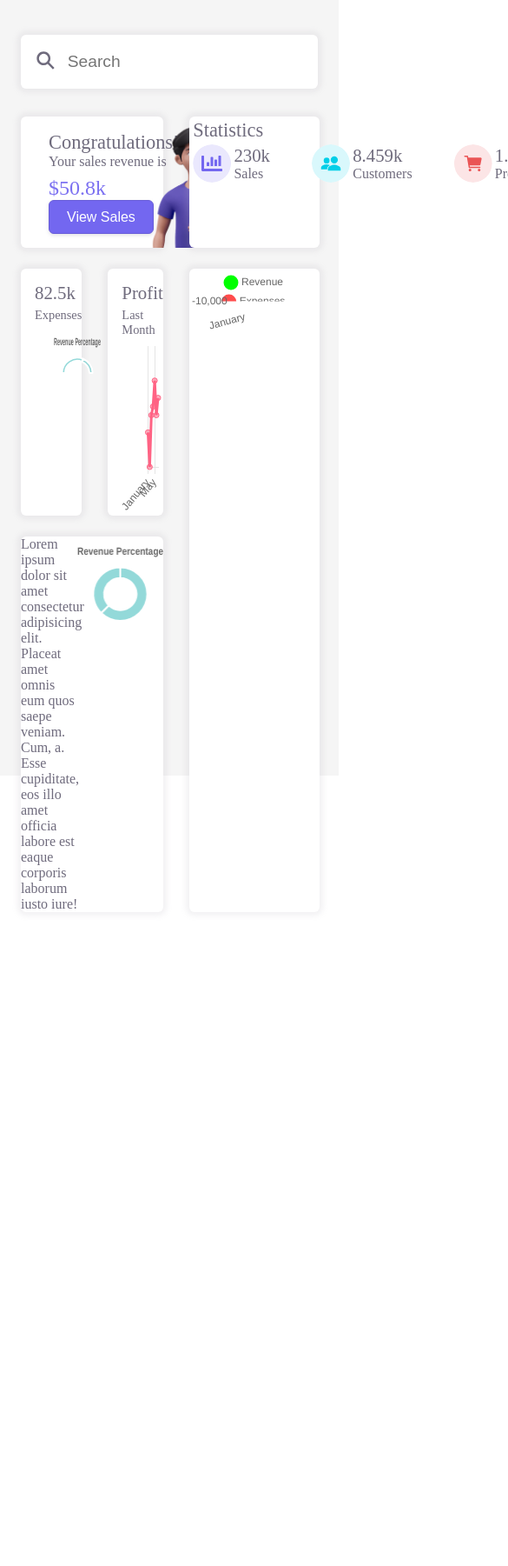
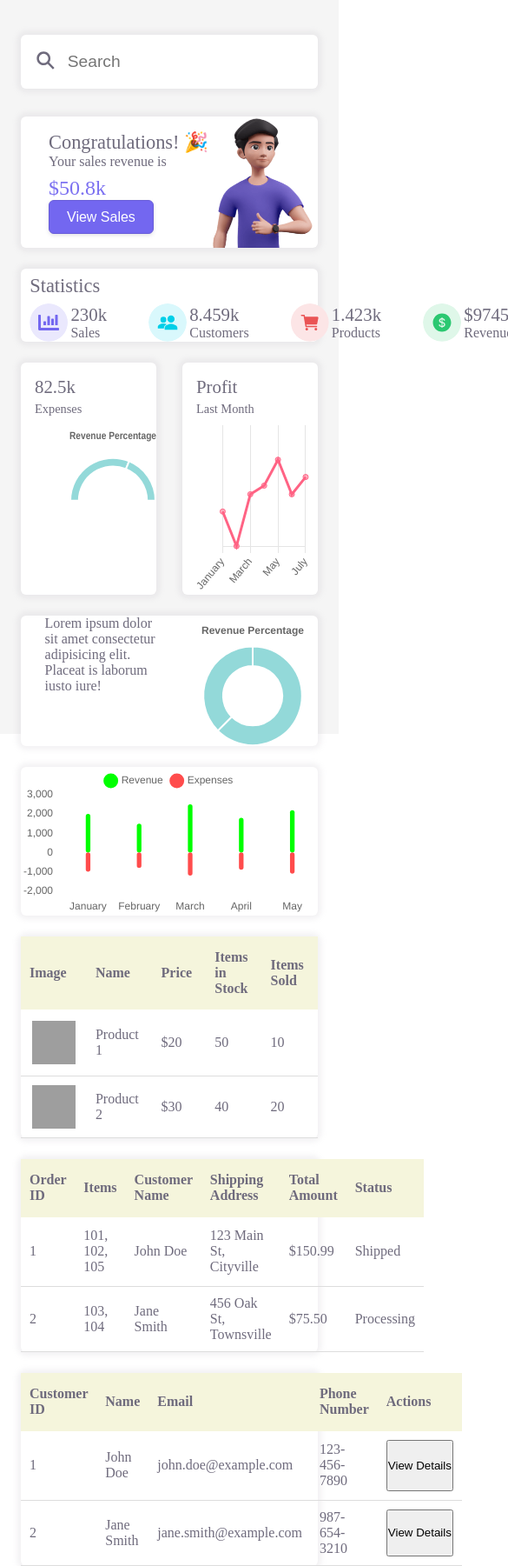
Before and after one commit to moeez-ktk/E-Commerce-Web-App, a React (Vite) app: page / in a window 390 px wide. Shown: the top 1801 px of the page at 87% size, 585 px wide, since content can reach past the window. Before the commit the page ends 1049 px from the top, so only its background shows below. Built offline with nearby package versions, Linux system fonts and the light colour scheme; grey boxes are pictures that could not be loaded.

Commit message:
adding tables

```diff
--- a/src/components/Admin/Admin.css
+++ b/src/components/Admin/Admin.css
@@ -1,6 +1,11 @@
-.bgcol {
+.bgcol::before {
+  content: "";
   background-color: whitesmoke;
-  height: 100vh;
+  position: fixed;
+  top: 0;
+  left: 0;
+  width: 100%;
+  height: 100%;
 }
 
 p {
@@ -11,6 +16,10 @@ p {
 .ds {
   width: fit-content;
   height: fit-content;
+}
+
+button {
+  width: max-content;
 }
 
 /* SEARCH BAR */
@@ -79,12 +88,8 @@ aside {
 }
 
 #logo {
-  /* position: absolute; */
-  /* color: white; */
-  /* border: 1px solid red; */
   width: fit-content;
   height: fit-content;
-  /* top: 0; */
   display: flex;
   justify-content: center;
   align-items: center;
@@ -99,7 +104,6 @@ aside {
 }
 
 #tabs {
-  /* color: rgb(193, 192, 200); */
   margin-top: 2rem;
   display: flex;
   flex-direction: column;
@@ -113,39 +117,30 @@ aside {
   gap: 1rem;
   font-size: 1.2rem;
   align-items: center;
-  /* justify-content: center; */
 }
 
 .tab_logo {
-  /* color: white; */
   height: auto;
   width: auto;
 }
 
 /* CONTAINER */
 
+.subcontainer {
+  background-color: white;
+  box-shadow: 0 0 0.375rem 0.25rem rgba(165, 163, 174, 0.15);
+  backdrop-filter: saturate(200%) blur(6px);
+  width: 100%;
+  border-radius: 0.375rem;
+}
+
 .container {
-  /* border: 1px solid red; */
   position: absolute;
   height: 3.875rem;
   color: #6f6b7d;
   width: 79%;
   margin-left: 19%;
-  margin-top: 1rem;
   margin-top: 6.875rem;
-}
-
-.subcontainer {
-  background-color: white;
-  box-shadow: 0 0 0.375rem 0.25rem rgba(165, 163, 174, 0.15);
-  backdrop-filter: saturate(200%) blur(6px);
-  /* width: max-content; */
-  width: 100%;
-  /* border: 1px solid red; */
-  border-radius: 0.375rem;
-}
-
-.container {
   display: grid;
   grid-template-columns: 1fr 1fr 1fr 1fr 1fr;
   grid-template-rows: 1fr 1fr 1fr;
@@ -154,7 +149,10 @@ aside {
   grid-template-areas:
     "item1 item1 item2 item2 item2 item2 item2 item2"
     "item3 item4 item5 item5 item5 item5 item5 item5"
-    "item6 item6 item5 item5 item5 item5 item5 item5";
+    "item6 item6 item5 item5 item5 item5 item5 item5"
+    "item7 item7 item7 item7 item7 item7 item7 item7"
+    "item8 item8 item8 item8 item8 item8 item8 item8"
+    "item9 item9 item9 item9 item9 item9 item9 item9";
 }
 
 .item1 {
@@ -183,10 +181,20 @@ aside {
   grid-area: item6;
 }
 
+.item7 {
+  grid-area: item7;
+}
+.item8 {
+  grid-area: item8;
+}
+.item9 {
+  grid-area: item9;
+}
+
 /* ITEM1 */
 #avatar_img {
-  height: 140px;
-  width: auto;
+  min-width: 120px;
+  min-height: 150px;
   margin-left: auto;
   margin-top: auto;
   margin-right: 1rem;
@@ -383,6 +391,58 @@ aside {
   width: 150px !important;
 }
 
+/* TABLES SECTION */
+.container2 {
+  /* position: absolute; */
+  color: #6f6b7d;
+  /* margin-top: 49rem; */
+  height: fit-content;
+  display: flex;
+  flex-direction: column;
+  gap: 1rem;
+  /* margin-bottom: 2rem; */
+  /* border: 5px solid red; */
+}
+
+.subcontainer2 {
+  /* border: 5px solid red; */
+  background-color: white;
+  box-shadow: 0 0 0.375rem 0.25rem rgba(165, 163, 174, 0.15);
+  backdrop-filter: saturate(200%) blur(6px);
+  border-radius: 0.375rem;
+  width: fit-content;
+  margin-bottom: 1rem;
+}
+
+table {
+  /* border: 5px solid green; */
+  width: fit-content;
+  border-collapse: collapse;
+  /* margin-top: 20px; */
+  border: none;
+}
+
+th,
+td {
+  padding: 10px;
+  text-align: left;
+}
+
+th {
+  background-color: beige;
+}
+
+img {
+  max-width: 50px;
+  max-height: 50px;
+  display: block;
+  margin: 0 auto;
+}
+
+td {
+  border-bottom: 1px solid #ddd; /* Add bottom border to separate rows */
+}
+
 /* MEDIA QUERIES */
 
 @media screen and (max-width: 1200px) {
@@ -399,9 +459,36 @@ aside {
     width: calc(100% - 1.5rem * 2) !important;
     margin-left: auto;
   }
-  .container{
+  .container,
+  .container2 {
     width: calc(100% - 1.5rem * 2) !important;
     margin-left: auto;
+  }
+  .item8,
+  .item9 {
+    width: 100%;
+  }
+
+  .container {
+    grid-template-columns: 1fr 1fr 1fr 1fr 1fr 1fr 1fr 1fr;
+    grid-template-rows: 1fr 1fr 1fr;
+    gap: 1.5rem 30px;
+    grid-auto-flow: row;
+    grid-template-areas:
+      "item1 item1 item1 item2 item2 item2 item2 item2"
+      "item3 item3 item4 item4 item6 item6 item6 item6"
+      "item5 item5 item5 item5 item5 item5 item5 item5"
+      "item7 item7 item7 item7 item7 item7 item7 item7"
+      "item8 item8 item8 item8 item8 item8 item8 item8"
+      "item9 item9 item9 item9 item9 item9 item9 item9";
+  }
+
+  .item6 {
+    height: max-content;
+  }
+
+  .container2 {
+    margin-top: 77%;
   }
 }
 
@@ -415,3 +502,42 @@ aside {
     gap: 3rem;
   }
 }
+
+@media screen and (max-width: 1045px) {
+  .hide_col {
+    display: none;
+  }
+}
+
+@media screen and (max-width: 992px) {
+  .container {
+    width: calc(100% - 1.5rem * 2) !important;
+    grid-template-columns: 1fr 1fr 1fr 1fr;
+    grid-template-rows: 1fr 1fr 1fr 1fr;
+    grid-template-areas:
+      "item1 item1 item1 item1"
+      "item2 item2 item2 item2"
+      "item3 item4 item6 item6"
+      "item5 item5 item5 item5"
+      "item7 item7 item7 item7"
+      "item8 item8 item8 item8"
+      "item9 item9 item9 item9";
+  }
+}
+
+@media screen and (max-width: 767px) {
+  .container {
+    width: calc(100% - 1.5rem * 2) !important;
+    grid-template-columns: 1fr fr 1fr 1fr 1fr;
+    grid-template-rows: 1fr 1fr 1fr 1fr;
+    grid-template-areas:
+      "item1 item1 item1 item1"
+      "item2 item2 item2 item2"
+      "item3 item3 item4 item4"
+      "item6 item6 item6 item6"
+      "item5 item5 item5 item5"
+      "item7 item7 item7 item7"
+      "item8 item8 item8 item8"
+      "item9 item9 item9 item9";
+  }
+}
--- a/src/components/Admin/Admin.jsx
+++ b/src/components/Admin/Admin.jsx
@@ -180,6 +180,8 @@ const stackedOptions = {
   borderSkipped: "round", // Use rounded corners
 };
 
+// Tabs Data
+
 const tabs = [
   { logo: <FaChartBar className="tab_logo" />, name: "Statistics" },
   { logo: <FaTruck className="tab_logo" />, name: "Orders" },
@@ -189,12 +191,86 @@ const tabs = [
 
 const Tab = ({ logo, name }) => {
   return (
-    <div className="tab">
+    <div className="tab ds">
       {logo}
       {name}
     </div>
   );
 };
+
+// Tables Data
+
+const products = [
+  {
+    id: 1,
+    name: "Product 1",
+    price: 20,
+    stock: 50,
+    sold: 10,
+    imageUrl:
+      "https://images.unsplash.com/photo-1434389677669-e08b4cac3105?w=500&auto=format&fit=crop&q=60&ixlib=rb-4.0.3&ixid=M3wxMjA3fDB8MHxzZWFyY2h8N3x8Y2xvdGhlc3xlbnwwfHwwfHx8MA%3D%3D",
+  },
+  {
+    id: 2,
+    name: "Product 2",
+    price: 30,
+    stock: 40,
+    sold: 20,
+    imageUrl:
+      "https://images.unsplash.com/photo-1434389677669-e08b4cac3105?w=500&auto=format&fit=crop&q=60&ixlib=rb-4.0.3&ixid=M3wxMjA3fDB8MHxzZWFyY2h8N3x8Y2xvdGhlc3xlbnwwfHwwfHx8MA%3D%3D",
+  },
+];
+
+const orders = [
+  {
+    orderId: 1,
+    items: [101, 102, 105],
+    customerName: "John Doe",
+    orderDate: "2024-01-01",
+    shippingAddress: "123 Main St, Cityville",
+    totalAmount: 150.99,
+    status: "Shipped",
+    paymentMethod: "Credit Card",
+  },
+  {
+    orderId: 2,
+    items: [103, 104],
+    customerName: "Jane Smith",
+    orderDate: "2024-01-02",
+    shippingAddress: "456 Oak St, Townsville",
+    totalAmount: 75.5,
+    status: "Processing",
+    paymentMethod: "PayPal",
+  },
+  // Add more orders as needed
+];
+
+const customers = [
+  {
+    customerId: 1,
+    name: "John Doe",
+    email: "john.doe@example.com",
+    phoneNumber: "123-456-7890",
+    address: "123 Main St, Cityville",
+    totalOrders: 10,
+    totalSpend: 500.99,
+    registrationDate: "2024-01-01",
+    lastLoginDate: "2024-01-15",
+    status: "Active",
+  },
+  {
+    customerId: 2,
+    name: "Jane Smith",
+    email: "jane.smith@example.com",
+    phoneNumber: "987-654-3210",
+    address: "456 Oak St, Townsville",
+    totalOrders: 5,
+    totalSpend: 250.5,
+    registrationDate: "2024-01-02",
+    lastLoginDate: "2024-01-14",
+    status: "Inactive",
+  },
+];
 
 const TopBar = () => {
   // SEARCH BAR
@@ -214,7 +290,8 @@ const TopBar = () => {
         <button className="ds" onClick={handleSearch}>
           <IoSearchSharp className="search_icon" />
         </button>
-        <input className="ds"
+        <input
+          className="ds"
           type="text"
           placeholder="Search"
           value={query}
@@ -236,7 +313,7 @@ const Admin = () => {
             LOGO
           </div>
 
-          <div id="tabs">
+          <div id="tabs" className="ds">
             {tabs.map((tab) => (
               <Tab logo={tab.logo} name={tab.name} />
             ))}
@@ -335,8 +412,7 @@ const Admin = () => {
           <div className="item6 subcontainer">
             <div className="item6_text">
               Lorem ipsum dolor sit amet consectetur adipisicing elit. Placeat
-              amet omnis eum quos saepe veniam. Cum, a. Esse cupiditate, eos
-              illo amet officia labore est eaque corporis laborum iusto iure!
+              is laborum iusto iure!
             </div>
             <div>
               <Doughnut
@@ -346,6 +422,116 @@ const Admin = () => {
               />
             </div>
           </div>
+          {/* <div className="container2 ds"> */}
+            <div className="item7 subcontainer2">
+              <table>
+                <thead>
+                  <tr>
+                    <th>Image</th>
+                    <th>Name</th>
+                    <th>Price</th>
+                    <th>Items in Stock</th>
+                    <th>Items Sold</th>
+                  </tr>
+                </thead>
+                <tbody>
+                  {products.map((product) => (
+                    <tr key={product.id}>
+                      <td>
+                        <img
+                          src={product.imageUrl}
+                          alt={product.name}
+                          style={{ width: "50px", height: "50px" }}
+                        />
+                      </td>
+                      <td>{product.name}</td>
+                      <td>${product.price}</td>
+                      <td>{product.stock}</td>
+                      <td>{product.sold}</td>
+                    </tr>
+                  ))}
+                </tbody>
+              </table>
+            </div>
+
+            <div className="item8 subcontainer2">
+              <table>
+                <thead>
+                  <tr>
+                    <th>Order ID</th>
+                    <th>Items</th>
+                    <th>Customer Name</th>
+                    <th className="hide_col">Order Date</th>
+                    <th>Shipping Address</th>
+                    <th>Total Amount</th>
+                    <th>Status</th>
+                    <th className="hide_col">Payment Method</th>
+                  </tr>
+                </thead>
+                <tbody>
+                  {orders.map((order) => (
+                    <tr key={order.orderId}>
+                      <td>{order.orderId}</td>
+                      <td>{order.items.join(", ")}</td>
+                      <td>{order.customerName}</td>
+                      <td className="hide_col">{order.orderDate}</td>
+                      <td>{order.shippingAddress}</td>
+                      <td>${order.totalAmount.toFixed(2)}</td>
+                      <td>{order.status}</td>
+                      <td className="hide_col">{order.paymentMethod}</td>
+                    </tr>
+                  ))}
+                </tbody>
+              </table>
+            </div>
+
+            <div className="item9 subcontainer2">
+              <table>
+                <thead>
+                  <tr>
+                    <th>Customer ID</th>
+                    <th>Name</th>
+                    <th>Email</th>
+                    <th>Phone Number</th>
+                    <th className="hide_col">Address</th>
+                    <th className="hide_col">Total Orders</th>
+                    <th className="hide_col">Total Spend</th>
+                    <th className="hide_col">Registration Date</th>
+                    <th className="hide_col">Last Login Date</th>
+                    <th className="hide_col">Status</th>
+                    <th>Actions</th>
+                  </tr>
+                </thead>
+                <tbody>
+                  {customers.map((customer) => (
+                    <tr key={customer.customerId}>
+                      <td>{customer.customerId}</td>
+                      <td>{customer.name}</td>
+                      <td>{customer.email}</td>
+                      <td>{customer.phoneNumber}</td>
+                      <td className="hide_col">{customer.address}</td>
+                      <td className="hide_col">{customer.totalOrders}</td>
+                      <td className="hide_col">
+                        ${customer.totalSpend.toFixed(2)}
+                      </td>
+                      <td className="hide_col">{customer.registrationDate}</td>
+                      <td className="hide_col">{customer.lastLoginDate}</td>
+                      <td className="hide_col">{customer.status}</td>
+                      <td>
+                        {/* Add action buttons/links here */}
+                        <button
+                          onClick={() => handleViewDetails(customer.customerId)}
+                        >
+                          View Details
+                        </button>
+                        {/* Add other action buttons/links as needed */}
+                      </td>
+                    </tr>
+                  ))}
+                </tbody>
+              </table>
+            </div>
+          {/* </div> */}
         </div>
       </div>
     </>
--- a/src/index.css
+++ b/src/index.css
@@ -3,6 +3,7 @@ html body {
   padding: 0;
   width: 100vw;
   height: 100%;
+  overflow-x: hidden;
 }
 
 /* :root {
```
